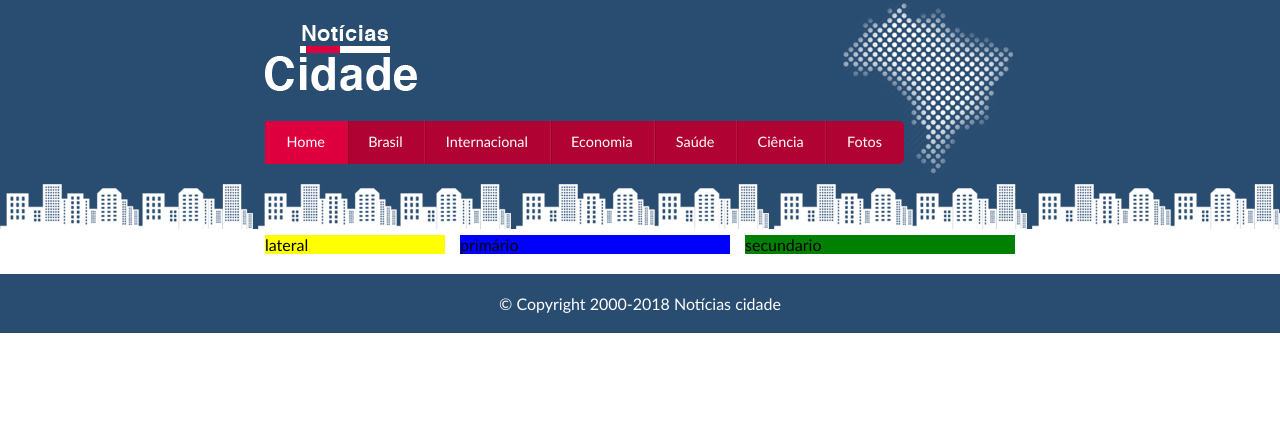
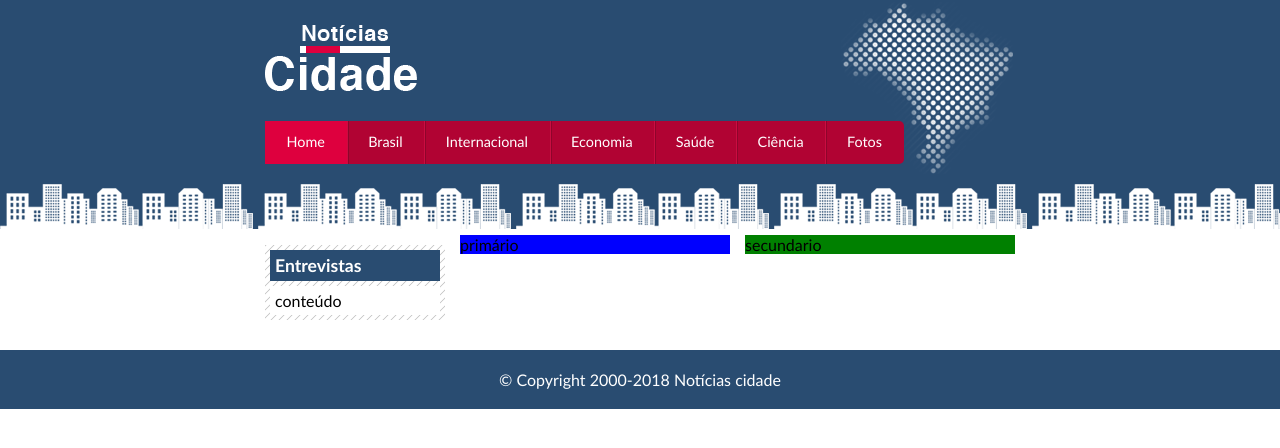
Before and after one commit to renanpablo717/projeto-noticias-cidade, a plain HTML site: page index.html in a window 1280 px wide. Drawn offline with Linux system fonts and the light colour scheme.

Commit message:
adicionando conetúdos - parte 1

```diff
--- a/css/estilo.css
+++ b/css/estilo.css
@@ -118,9 +118,27 @@ body.fotos #navegacao a#fotos{
 
 #lateral{
     width: 180px;
-    background: yellow;
     margin: 0 0 20px -750px; /*superior, direita, baixo e esquerda*/
     float: left;
+}
+
+.caixa{
+    margin: 10px 0px;
+    padding: 5px;
+    background: #f3f3f3 url(../imagens/fundo-caixa.png);
+}
+
+h2{
+    font-size: 1.1em;
+    background: #294c71;
+    color: #fff;
+    padding: 5px;
+}
+
+.caixa-conteudo{
+    background: #fff;
+    padding: 5px;
+    margin-top: 5px;
 }
 
 
--- a/index.html
+++ b/index.html
@@ -58,9 +58,17 @@
                 secundario
             </article>
 
+            <!--Início Lateral-->
             <aside id="lateral">
-                lateral
+                <div class="caixa">
+                    <h2>Entrevistas</h2>
+
+                    <div class="caixa-conteudo">
+                        conteúdo
+                    </div>
+                </div>
             </aside>
+            <!--Fim Lateral-->
 
         </main>
         <!--Fim do conteúdo-->
```
Also changed, not shown: brasil.html (+25 -7 lines).
